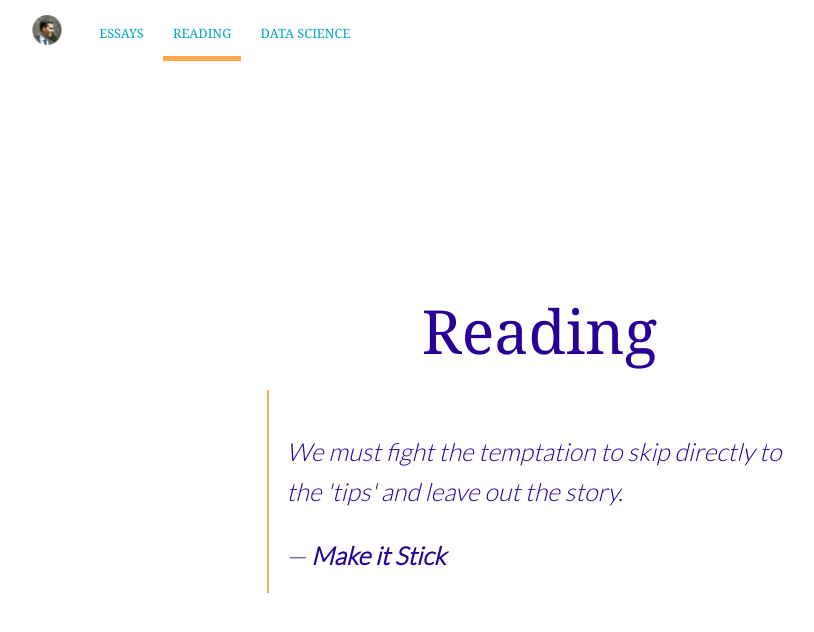
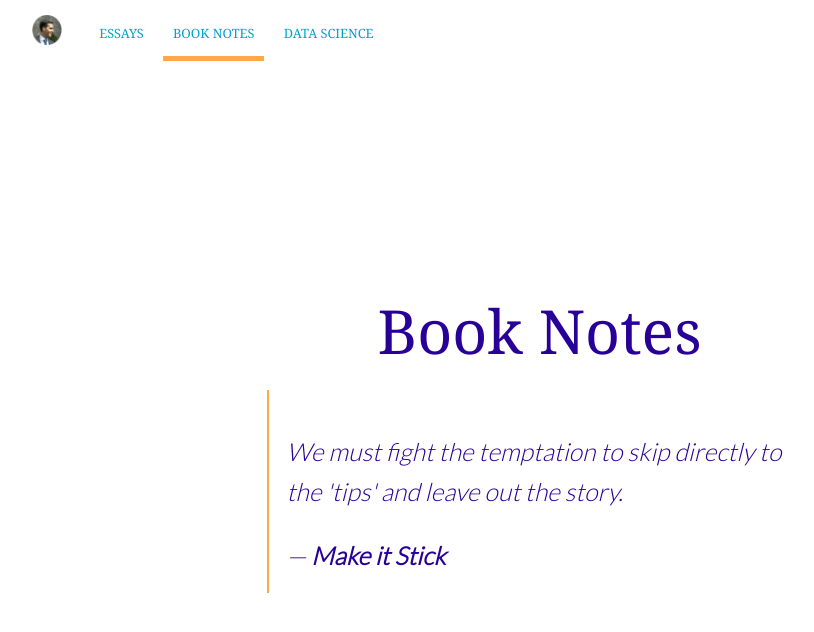
Before and after one commit to ohduran/ohduran.github.io, a Jekyll site: the page built from reading/index.html, in a window 1280 px wide and 900 px high. Shown: the top 632 px of the window, without its empty margins (38-852 px from the left). Built offline with Jekyll 4.4.1, drawn with Linux system fonts in a browser that asks for light colours; nearby versions of some CDN libraries.

Commit message:
change names to reading section

```diff
--- a/_data/footer.yml
+++ b/_data/footer.yml
@@ -2,7 +2,7 @@ left_links:
 - name: Essays
   link: /essays/
 
-- name: Reading
+- name: Book Notes
   link: /reading/
 
 - name: Data Science
--- a/_data/navigation.yml
+++ b/_data/navigation.yml
@@ -1,7 +1,7 @@
 - name: Essays
   link: /essays/
 
-- name: Reading
+- name: Book Notes
   link: /reading/
 
 - name: Data Science
--- a/reading/index.html
+++ b/reading/index.html
@@ -1,5 +1,5 @@
 ---
-title: Reading
+title: Book Notes
 quote: We must fight the temptation to skip directly to the 'tips' and leave out the story.
 quote_author: Make it Stick
 ---
```
Also changed, not shown: _includes/reviews.html (renamed from reading/reviews.html).
